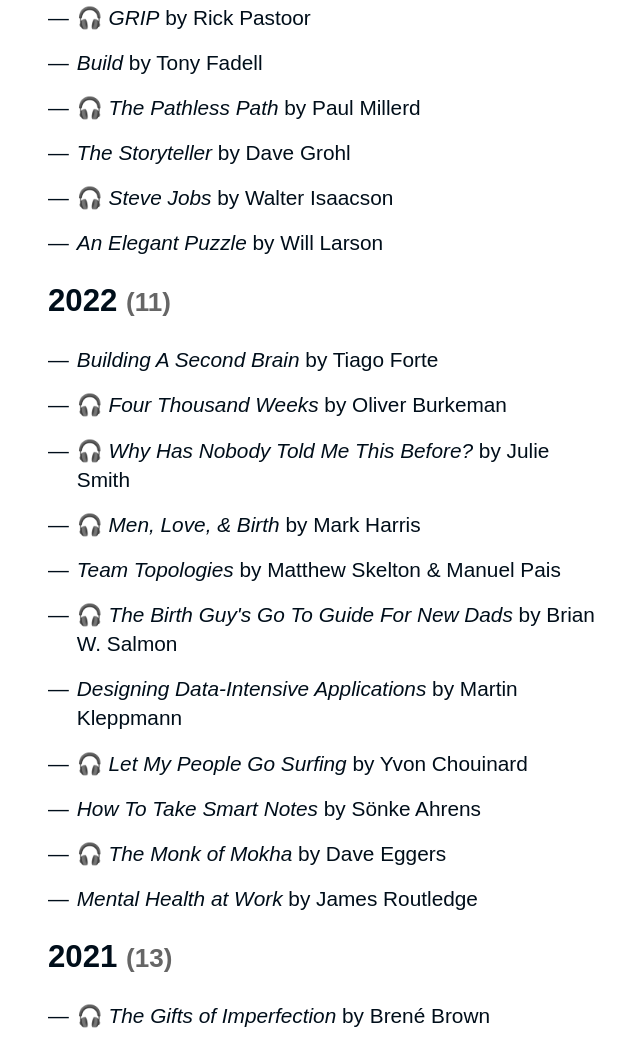
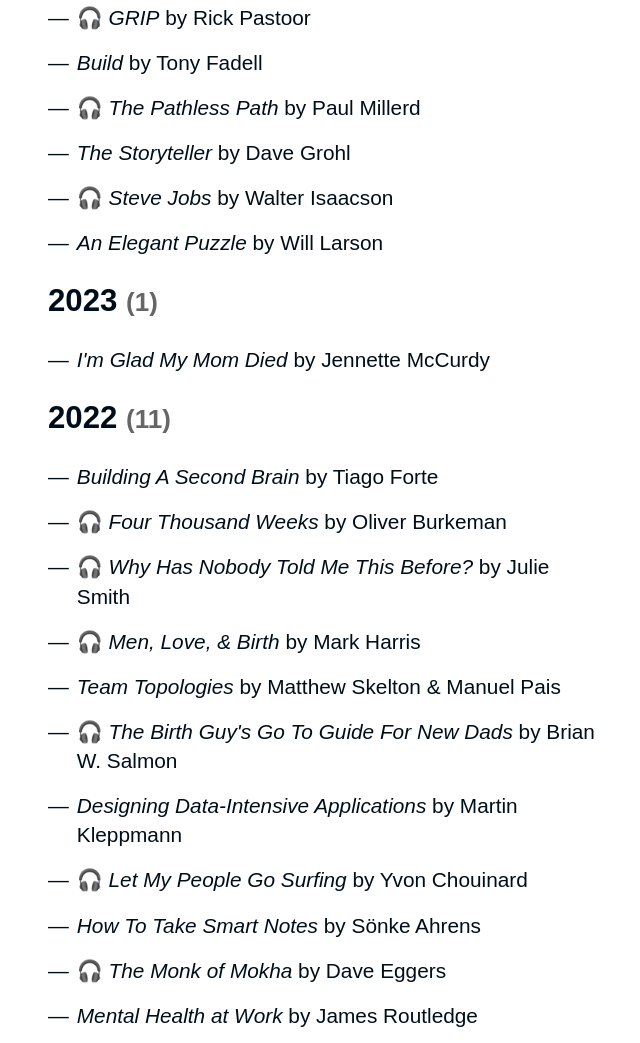
Before and after one commit to tvooo/tvooo.de, an Eleventy site: page bookshelf.njk in a window 1280 px wide. Shown: the part 848-1891 px from the top of the page, without its empty margins (92-732 px from the left). Built offline with nearby package versions, Linux system fonts and the light colour scheme; Eleventy itself is replaced by a stand-in of ours; files that its build step writes are made by us from their sources; a web font is replaced by a local one; what eleventy-plugin-nesting-toc, markdown-it-abbr, markdown-it-deflist would draw is missing.

Commit message:
Update bookshelf.njk

```diff
--- a/bookshelf.njk
+++ b/bookshelf.njk
@@ -179,6 +179,14 @@
       {% include 'book.njk' %}
     {%- endfor -%}
   </ul>
+
+  <h2>2023 <small>({{books.y2023.length}})</small></h2>
+  <ul class="books">
+    {%- for book in books.y2023 -%}
+      {% include 'book.njk' %}
+    {%- endfor -%}
+  </ul>
+
   <h2>2022 <small>({{books.y2022.length}})</small></h2>
   <ul class="books">
     {%- for book in books.y2022 -%}
```
